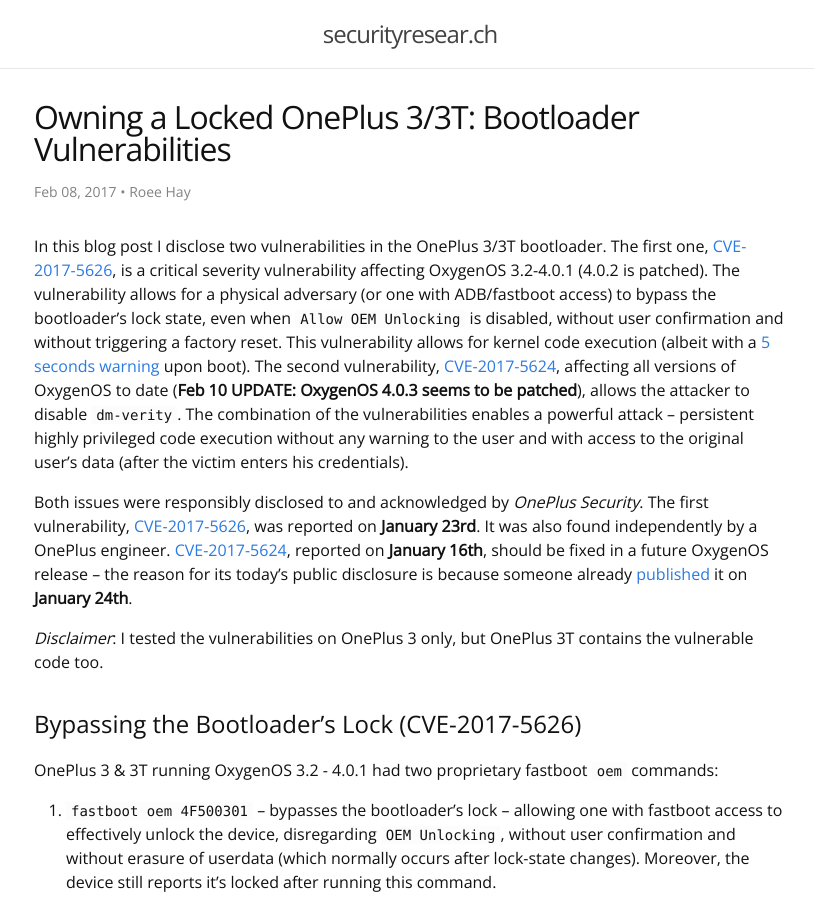
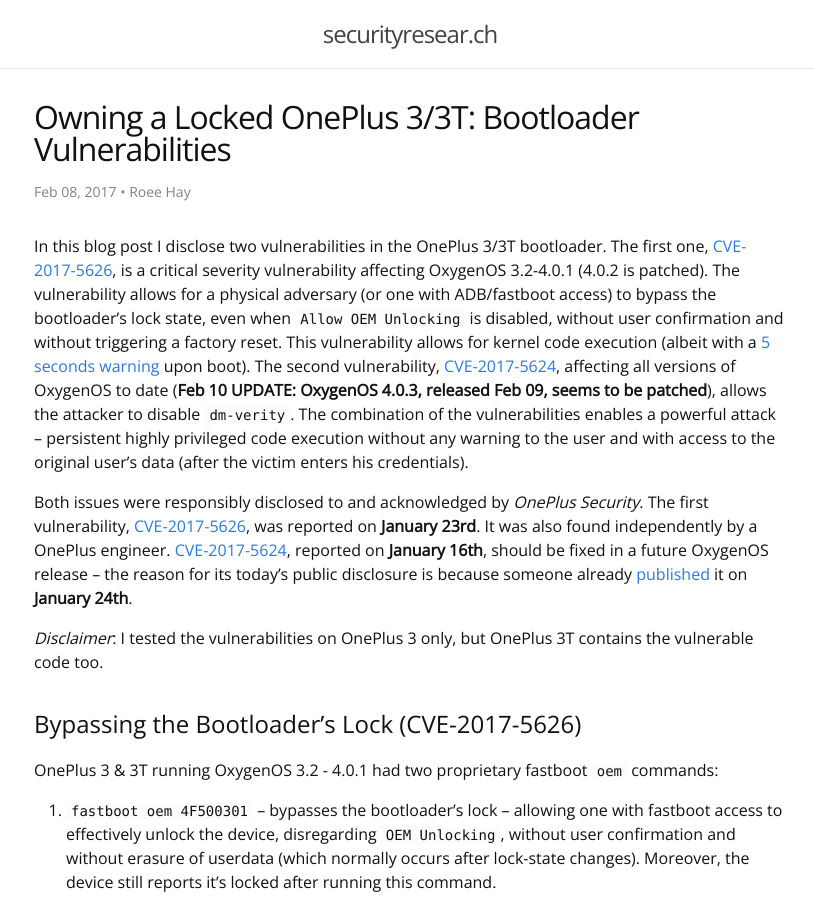
Before and after one commit to roeeh/roeeh.github.io, a Jekyll site: the page built from _posts/2017-02-08-oneplus3-bootloader-vulns.md, in a window 1280 px wide and 900 px high. Shown: the whole window, without its empty margins (230-1044 px from the left). Built offline with Jekyll 4.4.1, drawn with Linux system fonts in a browser that asks for light colours; comment, search, counter and statistics services are not loaded.

Commit message:
4.0.3 patch update

```diff
--- a/_posts/2017-02-08-oneplus3-bootloader-vulns.md
+++ b/_posts/2017-02-08-oneplus3-bootloader-vulns.md
@@ -7,7 +7,7 @@ tags: OnePlus3 OnePlus3T Vulnerability Bootloader 4F500301 4F500302 dm-verity di
 description: '2 vulnerabilities in OnePlus 3/3T bootloader. CVE-2017-5626: Bypassing its lock state (fastboot oem 4F500301). CVE-2017-5624: Disabling dm-verity (fastboot oem disable_dm_verity).'
 ---
 
-In this blog post I disclose two vulnerabilities in the OnePlus 3/3T bootloader. The first one, [CVE-2017-5626], is a critical severity vulnerability affecting OxygenOS 3.2-4.0.1 (4.0.2 is patched). The vulnerability allows for a physical adversary (or one with ADB/fastboot access) to bypass the bootloader's lock state, even when `Allow OEM Unlocking` is disabled, without user confirmation and without triggering a factory reset. This vulnerability allows for kernel code execution (albeit with a [5 seconds warning](#exploiting-cve-2017-5626-for-kernel-code-execution) upon boot). The second vulnerability, [CVE-2017-5624], affecting all versions of OxygenOS to date (**Feb 10 UPDATE: OxygenOS 4.0.3 seems to be patched**), allows the attacker to disable `dm-verity`. The combination of the vulnerabilities enables a powerful attack -- persistent highly privileged code execution without any warning to the user and with access to the original user's data (after the victim enters his credentials).
+In this blog post I disclose two vulnerabilities in the OnePlus 3/3T bootloader. The first one, [CVE-2017-5626], is a critical severity vulnerability affecting OxygenOS 3.2-4.0.1 (4.0.2 is patched). The vulnerability allows for a physical adversary (or one with ADB/fastboot access) to bypass the bootloader's lock state, even when `Allow OEM Unlocking` is disabled, without user confirmation and without triggering a factory reset. This vulnerability allows for kernel code execution (albeit with a [5 seconds warning](#exploiting-cve-2017-5626-for-kernel-code-execution) upon boot). The second vulnerability, [CVE-2017-5624], affecting all versions of OxygenOS to date (**Feb 10 UPDATE: OxygenOS 4.0.3, released Feb 09, seems to be patched**), allows the attacker to disable `dm-verity`. The combination of the vulnerabilities enables a powerful attack -- persistent highly privileged code execution without any warning to the user and with access to the original user's data (after the victim enters his credentials).
 
 
 Both issues were responsibly disclosed to and acknowledged by *OnePlus Security*. The first vulnerability, [CVE-2017-5626], was reported on **January 23rd**. It was also found independently by a OnePlus engineer. [CVE-2017-5624], reported on **January 16th**, should be fixed in a future OxygenOS release -- the reason for its today's public disclosure is because someone already [published](https://forum.xda-developers.com/oneplus-3/how-to/fix-easy-method-removing-dm-verity-t3544339) it on **January 24th**.
```
